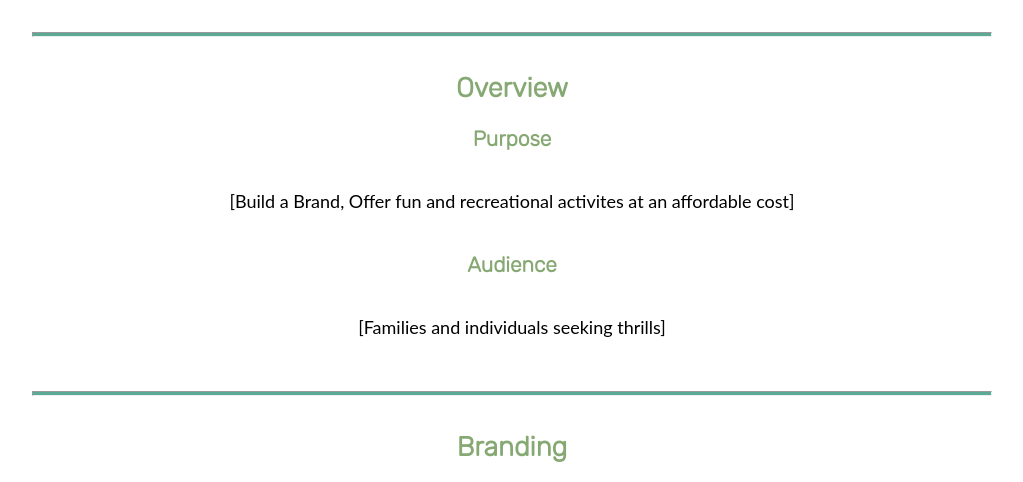
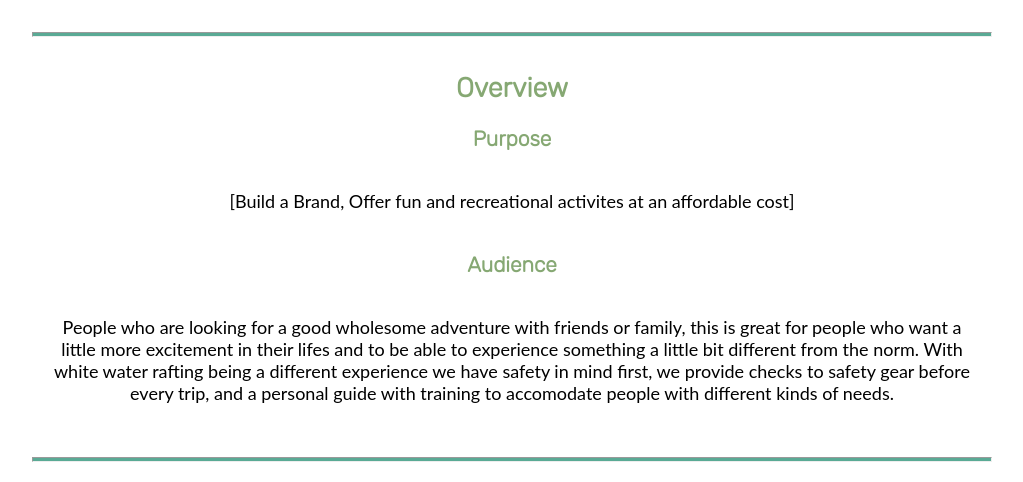
Before and after one commit to Raeckton/wdd130, a plain HTML site: page wwr/site-plan-rafting.html in a window 1280 px wide. Shown: the part 311-793 px from the top of the page, without its empty margins (128-1151 px from the left). Drawn offline with Linux system fonts and the light colour scheme.

Commit message:
more changes

```diff
--- a/wwr/site-plan-rafting.html
+++ b/wwr/site-plan-rafting.html
@@ -24,7 +24,10 @@
     <!-- change this -->
 
     <h3>Audience</h3>
-    <p>[Families and individuals seeking thrills]</p>
+    <p>People who are looking for a good wholesome adventure with friends or family, this is great for people who want a little more excitement in their lifes and to be
+      able to experience something a little bit different from the norm. With white water rafting being a different experience we have safety in mind first, we provide checks to
+      safety gear before every trip, and a personal guide with training to accomodate people with different kinds of needs.
+    </p>
     <!-- change this -->
 
     <hr />
```
